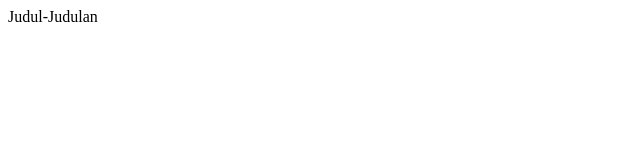
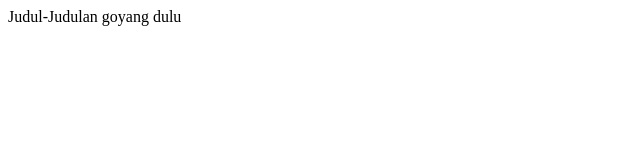
Before and after one commit to HDarman/tutorial-github, a plain HTML site: page index.html in a window 1280 px wide. Shown: the whole page, without its empty margins (0-640 px from the left). Drawn offline with Linux system fonts and the light colour scheme.

```diff
--- a/index.html
+++ b/index.html
@@ -1,6 +1,6 @@
 <html>
 <head> Judul-Judulan </head>
 <body>
-
+goyang dulu
 </body>
 </html>
```
